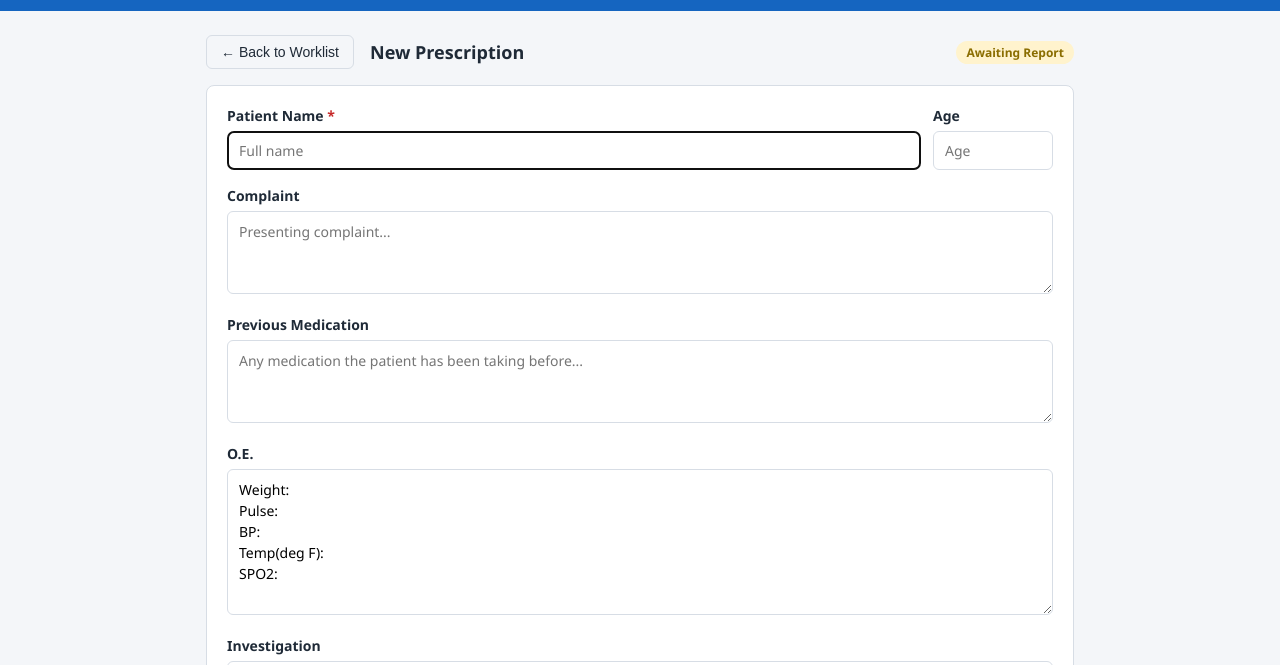
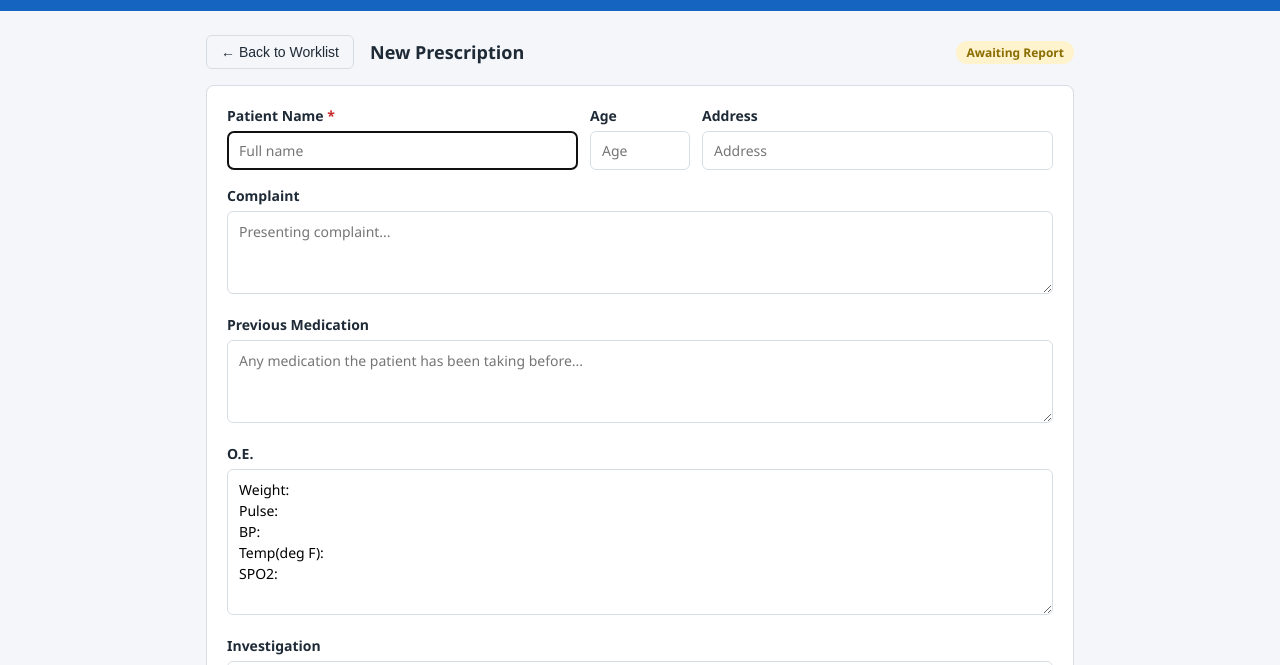
Before and after one commit to ankursingh119/prescription-app, a plain HTML site: page index.html in a window 1280 px wide. Both pictures are taken after typing "Sample" into the empty fields and a click on the button "+ New Prescription". Shown: the part 59-724 px from the top of the page. Drawn offline with Linux system fonts and the light colour scheme.

Commit message:
Add Address field to form and print output
- Added Address textarea field in the form below patient name/age
- Address is now captured and saved with patient records
- Address displays in the print output after patient metadata
- Address field has autosave enabled like other form fields

```diff
--- a/css/styles.css
+++ b/css/styles.css
@@ -114,10 +114,11 @@ select { max-width: 220px; }
 .req { color: var(--danger); }
 .hint { color: var(--muted); font-size: 12px; }
 
-/* ---------- Name + Age row ---------- */
+/* ---------- Name + Age + Address row ---------- */
 .name-age-row { display: flex; gap: 12px; align-items: flex-end; }
 .name-age-row .name-col { flex: 1 1 auto; }
-.name-age-row .age-col { flex: 0 0 120px; }
+.name-age-row .age-col { flex: 0 0 100px; }
+.name-age-row .address-col { flex: 1 1 auto; }
 
 .visit2 {
   border: 1px dashed var(--border);
--- a/index.html
+++ b/index.html
@@ -68,6 +68,10 @@
             <div class="age-col">
               <label for="patient-age">Age</label>
               <input type="text" id="patient-age" placeholder="Age" />
+            </div>
+            <div class="address-col">
+              <label for="patient-address">Address</label>
+              <input type="text" id="patient-address" placeholder="Address" />
             </div>
           </div>
         </div>
--- a/js/app.js
+++ b/js/app.js
@@ -23,6 +23,7 @@
 
   const patientNameEl = document.getElementById("patient-name");
   const patientAgeEl = document.getElementById("patient-age");
+  const patientAddressEl = document.getElementById("patient-address");
   const complaintEl = document.getElementById("complaint");
   const prevMedicationEl = document.getElementById("prev-medication");
   const oeEl = document.getElementById("oe");
@@ -249,7 +250,7 @@
     deleteBtn.addEventListener("click", onDelete);
     insertRxBtn.addEventListener("click", insertRxIntoConclusion);
 
-    [patientNameEl, patientAgeEl, complaintEl, prevMedicationEl, oeEl, investigationReportEl, conclusionEl].forEach((el) =>
+    [patientNameEl, patientAgeEl, patientAddressEl, complaintEl, prevMedicationEl, oeEl, investigationReportEl, conclusionEl].forEach((el) =>
       el.addEventListener("input", scheduleAutosave)
     );
   }
@@ -338,6 +339,7 @@
     // Populate fields
     patientNameEl.value = currentRecord.patientName || "";
     patientAgeEl.value = currentRecord.age || "";
+    patientAddressEl.value = currentRecord.address || "";
     complaintEl.value = currentRecord.complaint || "";
     prevMedicationEl.value = currentRecord.prevMedication || "";
     oeEl.value = currentRecord.oe || "";
@@ -371,6 +373,7 @@
   function collectForm() {
     currentRecord.patientName = patientNameEl.value.trim();
     currentRecord.age = patientAgeEl.value.trim();
+    currentRecord.address = patientAddressEl.value.trim();
     currentRecord.complaint = complaintEl.value.trim();
     currentRecord.prevMedication = prevMedicationEl.value.trim();
     currentRecord.oe = oeEl.value.trim();
@@ -477,6 +480,7 @@
         }</span>
         <span><strong>Date:</strong> ${formatDate(Date.now())}</span>
       </div>
+      ${row("Address", r.address)}
       ${row("Complaint", r.complaint)}
       ${row("Previous Medication", r.prevMedication)}
       ${row("O.E.", r.oe)}
@@ -496,6 +500,7 @@
       updatedAt: Date.now(),
       patientName: "",
       age: "",
+      address: "",
       complaint: "",
       prevMedication: "",
       oe: OE_TEMPLATE,
```
